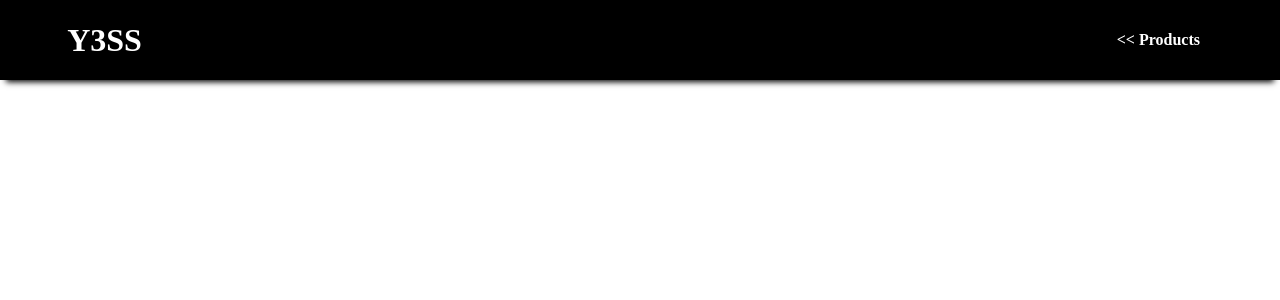
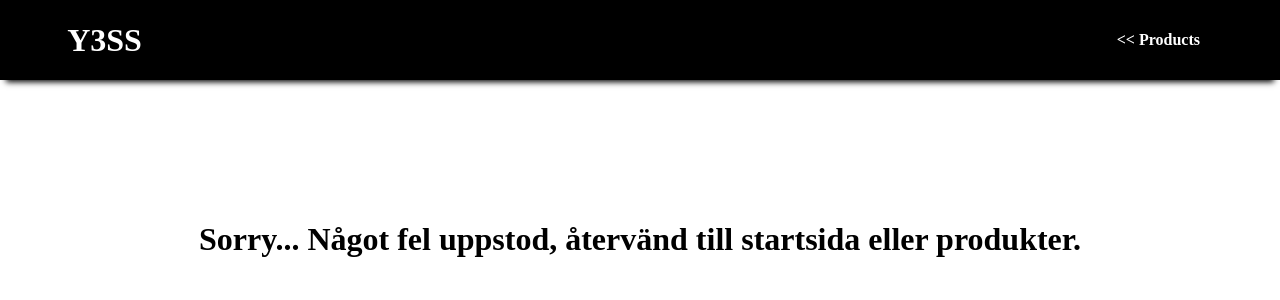
Before and after one commit to sweets86/Chamme, a React (Create React App) app: page /cancel in a window 1280 px wide. Shown: the top 300 px of the page. Built offline with nearby package versions, Linux system fonts and the light colour scheme.

Commit message:
cancel site

```diff
--- a/src/components/Carousel/index.tsx
+++ b/src/components/Carousel/index.tsx
@@ -16,12 +16,12 @@ export default function Carousel() {
     setCurrent(current === 0 ? length - 1 : current - 1);
   }; */
 
- /*  useEffect(() => {
+  useEffect(() => {
     const interval = setInterval(function () {
       setCurrent(current === length - 1 ? 0 : current + 1);
     }, 5000);
     return () => clearInterval(interval);
-  }, [current, length]); */
+  }, [current, length]);
 
   return (
     <CarouselStyled>
--- /dev/null
+++ b/src/containers/CancelView.tsx
@@ -0,0 +1,20 @@
+import React from "react";
+import styled from "styled-components";
+
+const Contain = styled.div`
+  position: absolute;
+  top: 25%;
+  display: flex;
+  justify-content: center;
+  width: 100%;
+`;
+
+export default function CancelView() {
+  return (
+    <Contain>
+      <h1>
+        Sorry... Något fel uppstod, återvänd till startsida eller produkter.
+      </h1>
+    </Contain>
+  );
+}
--- a/src/containers/ViewContainer.tsx
+++ b/src/containers/ViewContainer.tsx
@@ -1,27 +1,29 @@
-import React from 'react'
-import {Route, Switch} from 'react-router-dom'
-import MasterView from './MasterView'
-import PrivacyView from './PrivacyView'
-import GalleryView from './GalleryView'
-import NewsView from './NewsView'
-import BlogView from './BlogView'
-import ProductsView from './ProductsView'
-import DetailView from './DetailView'
-import OrderView from './OrderView'
-import ConfirmationView from './ConfirmationView'
+import React from "react";
+import { Route, Switch } from "react-router-dom";
+import MasterView from "./MasterView";
+import PrivacyView from "./PrivacyView";
+import GalleryView from "./GalleryView";
+import NewsView from "./NewsView";
+import BlogView from "./BlogView";
+import ProductsView from "./ProductsView";
+import DetailView from "./DetailView";
+import OrderView from "./OrderView";
+import ConfirmationView from "./ConfirmationView";
+import CancelView from "./CancelView";
 
 export default function ViewContainer() {
-    return (
-        <Switch>
-            <Route exact path='/' component={MasterView} />
-            <Route path='/privacy' component={PrivacyView} />
-            <Route path='/gallery' component={GalleryView} />
-            <Route path='/news' component={NewsView} />
-            <Route path='/blog' component={BlogView} />
-            <Route path='/products' component={ProductsView} />
-            <Route path='/product/:id' component={DetailView} />
-            <Route path='/order' component={OrderView} />
-            <Route path='/confirmation' component={ConfirmationView} />
-        </Switch>
-    )
+  return (
+    <Switch>
+      <Route exact path="/" component={MasterView} />
+      <Route path="/privacy" component={PrivacyView} />
+      <Route path="/gallery" component={GalleryView} />
+      <Route path="/news" component={NewsView} />
+      <Route path="/blog" component={BlogView} />
+      <Route path="/products" component={ProductsView} />
+      <Route path="/product/:id" component={DetailView} />
+      <Route path="/order" component={OrderView} />
+      <Route path="/confirmation" component={ConfirmationView} />
+      <Route path="/cancel" component={CancelView} />
+    </Switch>
+  );
 }
```
